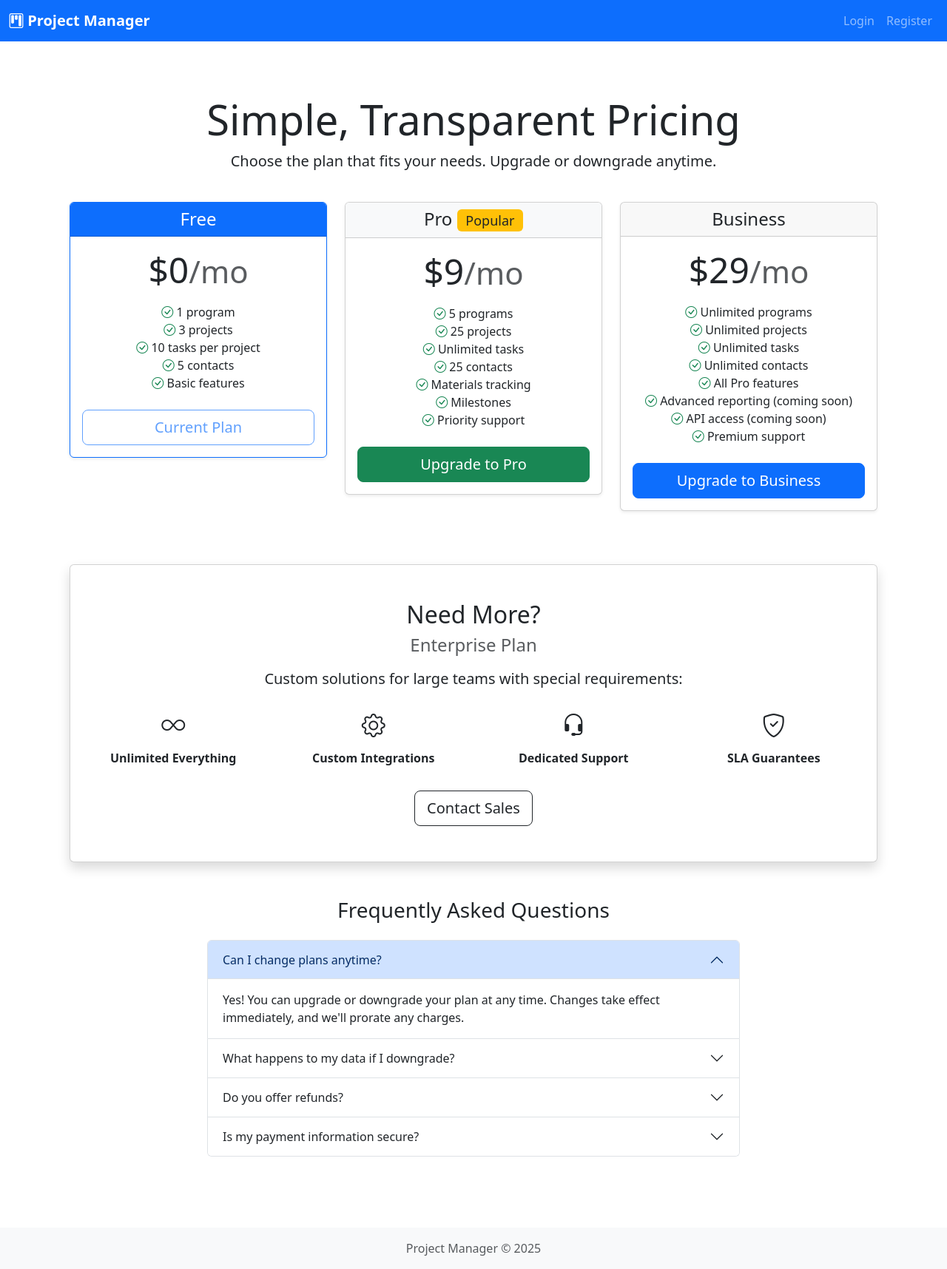
After one commit to jason97m/project-manager, a Flask app: page /pricing in a window 1280 px wide. The commit adds this page. Shown: the whole page at 74% size. Run offline with Flask 3, Linux system fonts and the light colour scheme.

Commit message:
commit with stripe functionality

```diff
--- a/app.py
+++ b/app.py
@@ -3,6 +3,7 @@ from flask import Flask, render_template, request, redirect, url_for, flash, jso
 from flask_login import LoginManager, login_user, logout_user, login_required, current_user
 from models import db, User, Program, Project, Task, Milestone, Contact, Material
 from datetime import datetime
+from stripe_routes import stripe_bp
 
 app = Flask(__name__)
 
@@ -21,6 +22,9 @@ db.init_app(app)
 login_manager = LoginManager()
 login_manager.init_app(app)
 login_manager.login_view = 'login'
+
+# Register blueprints
+app.register_blueprint(stripe_bp)
 
 
 @login_manager.user_loader
@@ -140,6 +144,11 @@ def programs():
 @app.route('/program/new', methods=['GET', 'POST'])
 @login_required
 def new_program():
+    # Check subscription limits
+    if not current_user.can_create_program():
+        flash(f'You have reached the limit of {current_user.get_limits()["programs"]} program(s) for your plan. Upgrade to create more!', 'warning')
+        return redirect(url_for('stripe.pricing'))
+
     if request.method == 'POST':
         program = Program(
             user_id=current_user.id,
@@ -225,6 +234,11 @@ def projects():
 @app.route('/project/new', methods=['GET', 'POST'])
 @login_required
 def new_project():
+    # Check subscription limits
+    if not current_user.can_create_project():
+        flash(f'You have reached the limit of {current_user.get_limits()["projects"]} project(s) for your plan. Upgrade to create more!', 'warning')
+        return redirect(url_for('stripe.pricing'))
+
     if request.method == 'POST':
         project = Project(
             user_id=current_user.id,
@@ -396,6 +410,11 @@ def contacts():
 @app.route('/contact/new', methods=['GET', 'POST'])
 @login_required
 def new_contact():
+    # Check subscription limits
+    if not current_user.can_create_contact():
+        flash(f'You have reached the limit of {current_user.get_limits()["contacts"]} contact(s) for your plan. Upgrade to create more!', 'warning')
+        return redirect(url_for('stripe.pricing'))
+
     if request.method == 'POST':
         contact = Contact(
             user_id=current_user.id,
--- a/requirements.txt
+++ b/requirements.txt
@@ -4,3 +4,4 @@ Flask-Login==0.6.3
 Werkzeug==3.0.1
 psycopg2-binary==2.9.9
 gunicorn==21.2.0
+stripe==7.9.0
--- a/templates/base.html
+++ b/templates/base.html
@@ -33,8 +33,18 @@
                     <li class="nav-item">
                         <a class="nav-link" href="{{ url_for('contacts') }}"><i class="bi bi-people"></i> Contacts</a>
                     </li>
+                    <li class="nav-item">
+                        <a class="nav-link" href="{{ url_for('stripe.pricing') }}"><i class="bi bi-star"></i> Pricing</a>
+                    </li>
                 </ul>
                 <ul class="navbar-nav">
+                    <li class="nav-item">
+                        <a class="nav-link" href="{{ url_for('stripe.subscription') }}">
+                            <span class="badge bg-{% if current_user.subscription_tier == 'business' %}primary{% elif current_user.subscription_tier == 'pro' %}success{% else %}secondary{% endif %}">
+                                {{ current_user.subscription_tier|upper }}
+                            </span>
+                        </a>
+                    </li>
                     <li class="nav-item dropdown">
                         <a class="nav-link dropdown-toggle" href="#" role="button" data-bs-toggle="dropdown">
                             <i class="bi bi-person-circle"></i> {{ current_user.username }}
--- /dev/null
+++ b/templates/pricing.html
@@ -0,0 +1,197 @@
+{% extends "base.html" %}
+
+{% block title %}Pricing - Project Manager{% endblock %}
+
+{% block content %}
+<div class="pricing-header px-3 py-3 pt-md-5 pb-md-4 mx-auto text-center">
+    <h1 class="display-4">Simple, Transparent Pricing</h1>
+    <p class="lead">Choose the plan that fits your needs. Upgrade or downgrade anytime.</p>
+</div>
+
+<div class="container">
+    <div class="row row-cols-1 row-cols-md-3 mb-3 text-center">
+        <!-- Free Tier -->
+        <div class="col">
+            <div class="card mb-4 shadow-sm {% if current_tier == 'free' %}border-primary{% endif %}">
+                <div class="card-header {% if current_tier == 'free' %}bg-primary text-white{% endif %}">
+                    <h4 class="my-0 fw-normal">Free</h4>
+                </div>
+                <div class="card-body">
+                    <h1 class="card-title pricing-card-title">$0<small class="text-muted fw-light">/mo</small></h1>
+                    <ul class="list-unstyled mt-3 mb-4">
+                        <li><i class="bi bi-check-circle text-success"></i> 1 program</li>
+                        <li><i class="bi bi-check-circle text-success"></i> 3 projects</li>
+                        <li><i class="bi bi-check-circle text-success"></i> 10 tasks per project</li>
+                        <li><i class="bi bi-check-circle text-success"></i> 5 contacts</li>
+                        <li><i class="bi bi-check-circle text-success"></i> Basic features</li>
+                    </ul>
+                    {% if current_tier == 'free' %}
+                    <button type="button" class="w-100 btn btn-lg btn-outline-primary" disabled>Current Plan</button>
+                    {% else %}
+                    <a href="{{ url_for('stripe.subscription') }}" class="w-100 btn btn-lg btn-outline-primary">Downgrade</a>
+                    {% endif %}
+                </div>
+            </div>
+        </div>
+
+        <!-- Pro Tier -->
+        <div class="col">
+            <div class="card mb-4 shadow-sm {% if current_tier == 'pro' %}border-success{% endif %}">
+                <div class="card-header {% if current_tier == 'pro' %}bg-success text-white{% else %}bg-light{% endif %}">
+                    <h4 class="my-0 fw-normal">Pro {% if current_tier != 'pro' %}<span class="badge bg-warning text-dark">Popular</span>{% endif %}</h4>
+                </div>
+                <div class="card-body">
+                    <h1 class="card-title pricing-card-title">${{ plans.pro.price }}<small class="text-muted fw-light">/mo</small></h1>
+                    <ul class="list-unstyled mt-3 mb-4">
+                        {% for feature in plans.pro.features %}
+                        <li><i class="bi bi-check-circle text-success"></i> {{ feature }}</li>
+                        {% endfor %}
+                    </ul>
+                    {% if current_tier == 'pro' %}
+                    <button type="button" class="w-100 btn btn-lg btn-success" disabled>Current Plan</button>
+                    {% elif current_tier == 'free' %}
+                    <form method="POST" action="{{ url_for('stripe.create_checkout_session') }}">
+                        <input type="hidden" name="plan" value="pro">
+                        <button type="submit" class="w-100 btn btn-lg btn-success">Upgrade to Pro</button>
+                    </form>
+                    {% else %}
+                    <a href="{{ url_for('stripe.subscription') }}" class="w-100 btn btn-lg btn-outline-success">Change Plan</a>
+                    {% endif %}
+                </div>
+            </div>
+        </div>
+
+        <!-- Business Tier -->
+        <div class="col">
+            <div class="card mb-4 shadow-sm {% if current_tier == 'business' %}border-primary{% endif %}">
+                <div class="card-header {% if current_tier == 'business' %}bg-primary text-white{% endif %}">
+                    <h4 class="my-0 fw-normal">Business</h4>
+                </div>
+                <div class="card-body">
+                    <h1 class="card-title pricing-card-title">${{ plans.business.price }}<small class="text-muted fw-light">/mo</small></h1>
+                    <ul class="list-unstyled mt-3 mb-4">
+                        {% for feature in plans.business.features %}
+                        <li><i class="bi bi-check-circle text-success"></i> {{ feature }}</li>
+                        {% endfor %}
+                    </ul>
+                    {% if current_tier == 'business' %}
+                    <button type="button" class="w-100 btn btn-lg btn-primary" disabled>Current Plan</button>
+                    {% elif current_tier in ['free', 'pro'] %}
+                    <form method="POST" action="{{ url_for('stripe.create_checkout_session') }}">
+                        <input type="hidden" name="plan" value="business">
+                        <button type="submit" class="w-100 btn btn-lg btn-primary">Upgrade to Business</button>
+                    </form>
+                    {% endif %}
+                </div>
+            </div>
+        </div>
+    </div>
+
+    <!-- Enterprise Section -->
+    <div class="row mt-5 mb-5">
+        <div class="col-md-12">
+            <div class="card shadow">
+                <div class="card-body text-center py-5">
+                    <h2>Need More?</h2>
+                    <h4 class="text-muted">Enterprise Plan</h4>
+                    <p class="lead mt-3">Custom solutions for large teams with special requirements:</p>
+                    <div class="row mt-4">
+                        <div class="col-md-3">
+                            <i class="bi bi-infinity" style="font-size: 2rem;"></i>
+                            <p class="mt-2"><strong>Unlimited Everything</strong></p>
+                        </div>
+                        <div class="col-md-3">
+                            <i class="bi bi-gear" style="font-size: 2rem;"></i>
+                            <p class="mt-2"><strong>Custom Integrations</strong></p>
+                        </div>
+                        <div class="col-md-3">
+                            <i class="bi bi-headset" style="font-size: 2rem;"></i>
+                            <p class="mt-2"><strong>Dedicated Support</strong></p>
+                        </div>
+                        <div class="col-md-3">
+                            <i class="bi bi-shield-check" style="font-size: 2rem;"></i>
+                            <p class="mt-2"><strong>SLA Guarantees</strong></p>
+                        </div>
+                    </div>
+                    <a href="mailto:support@yourapp.com" class="btn btn-lg btn-outline-dark mt-3">Contact Sales</a>
+                </div>
+            </div>
+        </div>
+    </div>
+
+    <!-- FAQ Section -->
+    <div class="row mt-5 mb-5">
+        <div class="col-md-8 mx-auto">
+            <h3 class="text-center mb-4">Frequently Asked Questions</h3>
+
+            <div class="accordion" id="faqAccordion">
+                <div class="accordion-item">
+                    <h2 class="accordion-header">
+                        <button class="accordion-button" type="button" data-bs-toggle="collapse" data-bs-target="#faq1">
+                            Can I change plans anytime?
+                        </button>
+                    </h2>
+                    <div id="faq1" class="accordion-collapse collapse show" data-bs-parent="#faqAccordion">
+                        <div class="accordion-body">
+                            Yes! You can upgrade or downgrade your plan at any time. Changes take effect immediately, and we'll prorate any charges.
+                        </div>
+                    </div>
+                </div>
+
+                <div class="accordion-item">
+                    <h2 class="accordion-header">
+                        <button class="accordion-button collapsed" type="button" data-bs-toggle="collapse" data-bs-target="#faq2">
+                            What happens to my data if I downgrade?
+                        </button>
+                    </h2>
+                    <div id="faq2" class="accordion-collapse collapse" data-bs-parent="#faqAccordion">
+                        <div class="accordion-body">
+                            Your data is safe! If you downgrade and exceed the new limits, you'll have read-only access to excess items until you either upgrade again or remove them.
+                        </div>
+                    </div>
+                </div>
+
+                <div class="accordion-item">
+                    <h2 class="accordion-header">
+                        <button class="accordion-button collapsed" type="button" data-bs-toggle="collapse" data-bs-target="#faq3">
+                            Do you offer refunds?
+                        </button>
+                    </h2>
+                    <div id="faq3" class="accordion-collapse collapse" data-bs-parent="#faqAccordion">
+                        <div class="accordion-body">
+                            We offer a 14-day money-back guarantee. If you're not satisfied within the first 14 days, contact us for a full refund.
+                        </div>
+                    </div>
+                </div>
+
+                <div class="accordion-item">
+                    <h2 class="accordion-header">
+                        <button class="accordion-button collapsed" type="button" data-bs-toggle="collapse" data-bs-target="#faq4">
+                            Is my payment information secure?
+                        </button>
+                    </h2>
+                    <div id="faq4" class="accordion-collapse collapse" data-bs-parent="#faqAccordion">
+                        <div class="accordion-body">
+                            Absolutely! We use Stripe for payment processing. We never see or store your credit card information. All transactions are encrypted and secure.
+                        </div>
+                    </div>
+                </div>
+            </div>
+        </div>
+    </div>
+</div>
+{% endblock %}
+
+{% block extra_css %}
+<style>
+.pricing-card-title {
+    font-size: 3rem;
+}
+.card {
+    transition: transform 0.2s;
+}
+.card:hover {
+    transform: translateY(-5px);
+}
+</style>
+{% endblock %}
```
Also changed, not shown: models.py (+52 -0 lines), stripe_routes.py (added, +259 -0 lines), templates/subscription.html (added, +181 -0 lines), 1 other file.
